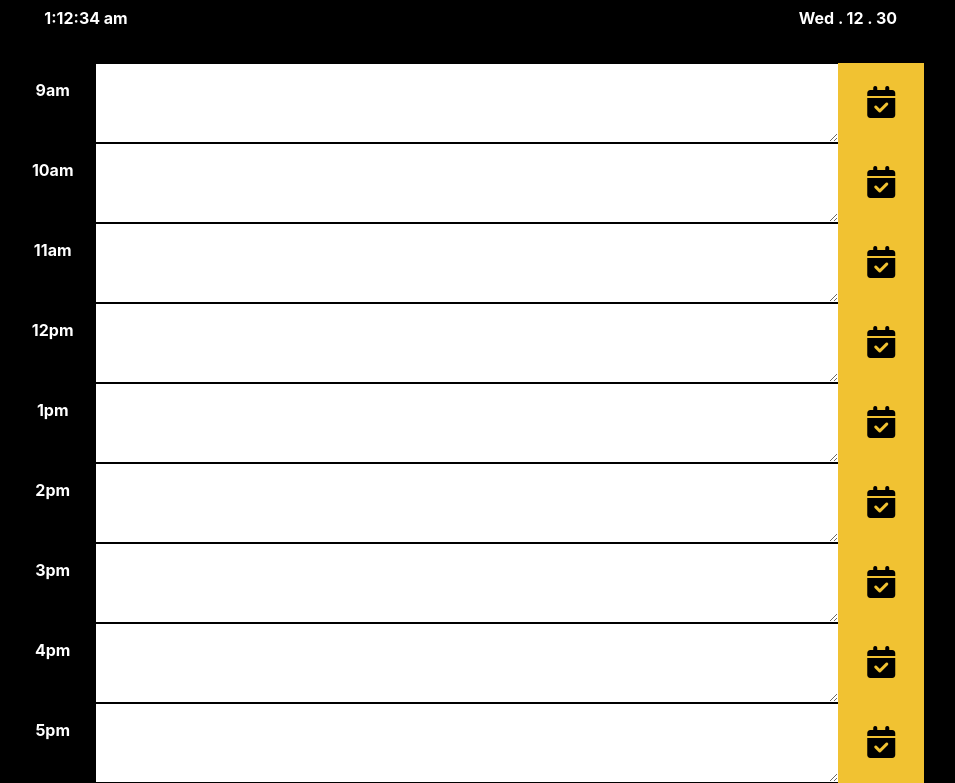
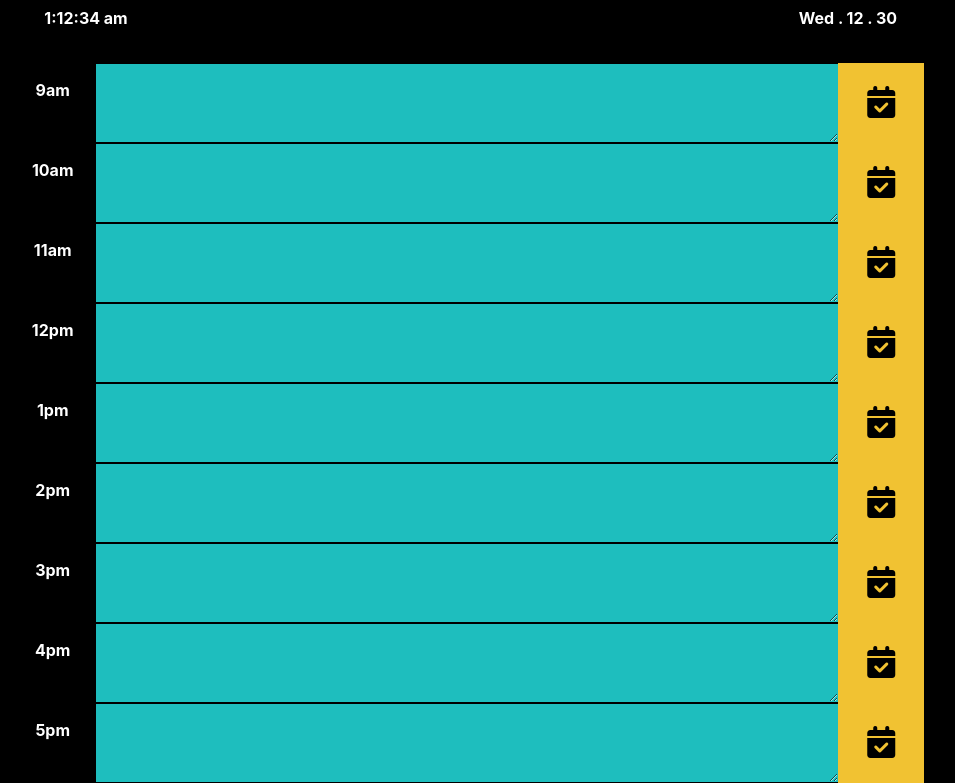
Before and after one commit to NovakRM/Workday-Planner, a plain HTML site: page index.html in a window 1280 px wide. Shown: the part 51-834 px from the top of the page, without its empty margins (173-1128 px from the left). Drawn offline with nearby package versions, Linux system fonts and the light colour scheme.

Commit message:
got dynamic time-related style changes working

```diff
--- a/index.html
+++ b/index.html
@@ -39,7 +39,7 @@
           <!--JS will append TEXTAREA elements here-->
         </div>
         <div class="buttons">
-         <button><i class="fas fa-calendar-check fa-2x"></i></button>
+         <button><i class="fas fa-calendar-check fa-2x"></i></button> <!--going to be styled in as buttons-->
          <button><i class="fas fa-calendar-check fa-2x"></i></button>
          <button><i class="fas fa-calendar-check fa-2x"></i></button>
          <button><i class="fas fa-calendar-check fa-2x"></i></button>
--- a/logic.js
+++ b/logic.js
@@ -6,6 +6,12 @@ setInterval(function(){
     currentTime.empty()
     currentTime.append(dayjs().format("h:mm:ss a"))
 },1000)
+
+//============== color changer ==============
+
+setInterval(function(){
+    setColor()
+},1000) //checking to see if it needs to change colors every second
 
 //============== date ==============
 
@@ -18,20 +24,21 @@ setInterval(function(){
 //============== schedule ==============
 
 let workDay = [
-    {time:"9am"},
-    {time:"10am"},
-    {time:"11am"},
-    {time:"12pm"},
-    {time:"1pm"},
-    {time:"2pm"},
-    {time:"3pm"},
-    {time:"4pm"},
-    {time:"5pm"},
+    {time:"9am", key:9}, //H is called in dayjs, if KEY is > (H)
+    {time:"10am", key:10},
+    {time:"11am", key:11},
+    {time:"12pm", key:12},
+    {time:"1pm", key:13},
+    {time:"2pm", key:14},
+    {time:"3pm", key:15},
+    {time:"4pm", key:16},
+    {time:"5pm", key:17},
 ]
 
 
 appendTasks(workDay)
 buildSchedule(workDay) //parsing in workDay is what specifies the array for text to be pulled from
+
 
 //Populate workHours with hours of the day [DONE!]
 function buildSchedule(workDay){
@@ -41,17 +48,25 @@ function buildSchedule(workDay){
     }
 }
 
-//if/else statement comparing the time listed in .hour div to the current local time
-    //IF current time === hour in div, set task ID to PRESENT - or would the be an else?
-    //IF current time > hour in div, set task ID to PAST
-    //IF current time < hour in div, set task ID to FUTURE
-//
+
+//if/else statement comparing the time listed in .hour div to the current local time [DONE]
+function setColor(){
+    for (let i=0; i<9; i++){
+        let newColor = $(".input")[i].attributes[1].value // pointing to key value assigned to each textarea
+        if(parseInt(newColor) === parseInt(dayjs().format('H'))){
+            $(".input")[i].id="present"
+        }else if(parseInt(newColor) < parseInt(dayjs().format('H'))){
+            $(".input")[i].id="past"
+        } else {$(".input")[i].id="future" }
+    }
+}
 
 //Populate scheduleItems with textareas [DONE!]
 function appendTasks(){
     for (i=0; i<workDay.length; i++){
         let tasks = $("<textarea></textarea>")
-        tasks.attr("id", "textarea")
+        tasks.attr("class", "input")
+        tasks.attr("key", workDay[i].key)
         $(".tasks").append(tasks)
     }
 }
```
